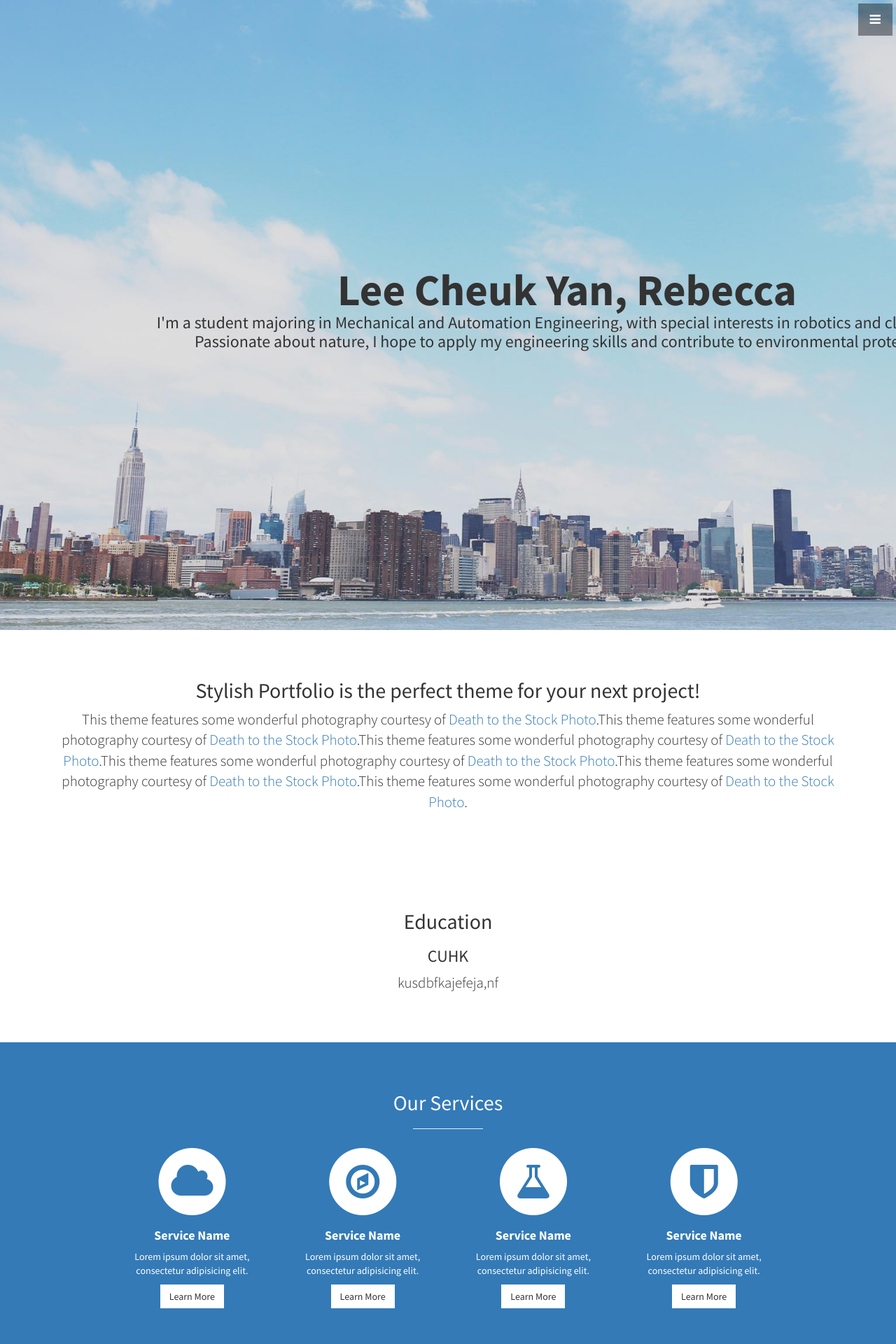
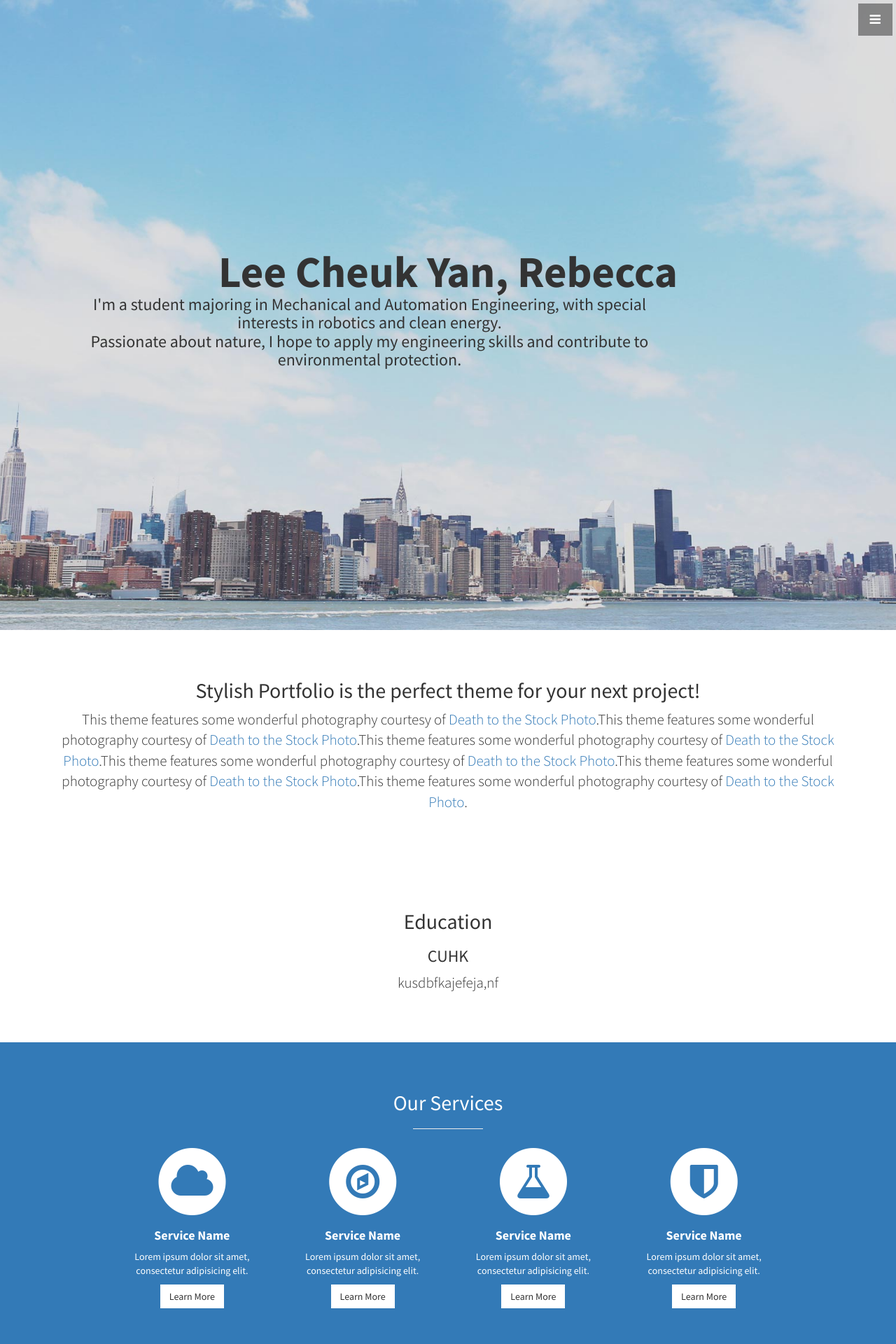
Before and after one commit to leelacceber/stylish-portfolio-jekyll-master, a Jekyll site: the page built from index.html, in a window 1280 px wide. Shown: the top 1920 px of the page at 70% size. Built offline with Jekyll 4.4.1, drawn with Linux system fonts in a browser that asks for light colours.

Commit message:
Update stylish-portfolio.css

```diff
--- a/css/stylish-portfolio.css
+++ b/css/stylish-portfolio.css
@@ -30,8 +30,8 @@ body {
 }
 
 .text-vertical-center h3 {
-    width:67.5em;
-    margin: 0;
+    width: 800px;
+    margin: 0 10%;
     padding: 0;
 }
 
```
